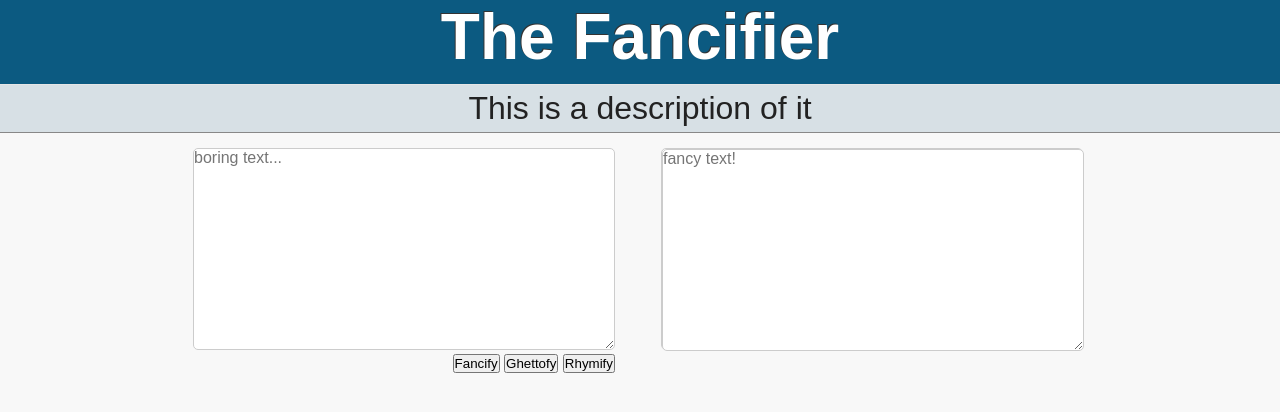
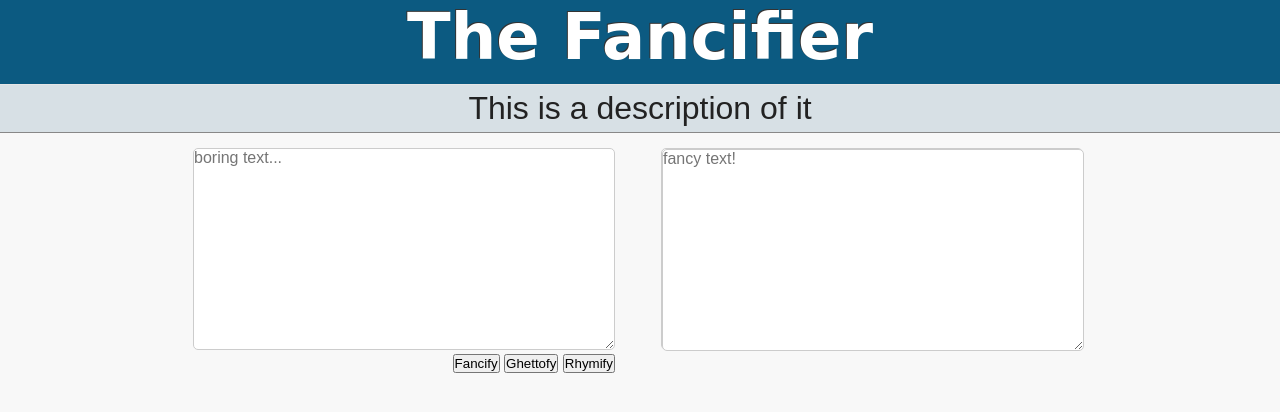
Before and after one commit to jarrellmark/fancifier, a PHP site: page /index.html in a window 1280 px wide. Shown: the top 412 px of the page. Run offline with PHP 8.4, Linux system fonts and the light colour scheme.

Commit message:
new stuff

```diff
--- a/index2.html
+++ b/index2.html
@@ -50,7 +50,7 @@ $(document).ready(function(){
       <!--<div id="mediaplayer"></div>
       <div id="mediaployer"></div>-->
 
-<script type="text/javascript">
+      <!--<script type="text/javascript">
         jwplayer('mediaplayer').setup({
           'flashplayer': 'jwplayer/player.swf',
           'id': 'playerID',
@@ -70,7 +70,7 @@ $(document).ready(function(){
           'controlbar': 'bottom'
         });
 
-</script>
+      </script>-->
 
         <div id="leftCol">
         <form name="fancify" id="fancify" method="POST">
@@ -79,7 +79,9 @@ $(document).ready(function(){
           <input type="radio" class="radio" name="fancyType" value="ghettofy"> Ghettofy
           <input type="radio" class="radio" name="fancyType" value="rhymify"> Rhymify <br />
           <input type="submit" value="Translate" id="button"/>
+          <button type="button">grab from twitter</button>
         </form>
+
         </div>
         <div id="rightCol">
           <p></p>
--- a/style.css
+++ b/style.css
@@ -27,7 +27,7 @@ p {
   text-align: center;
 }
 #header h1 {
-  font-family: 'Great Vibes', sans-serif;
+  font-family: 'Great Vibes', cursive;
   font-size: 4em;
   color: #FFF;
   text-shadow: -1px -1px #333;
```
Lines whose indentation alone changed are shown as unchanged.
